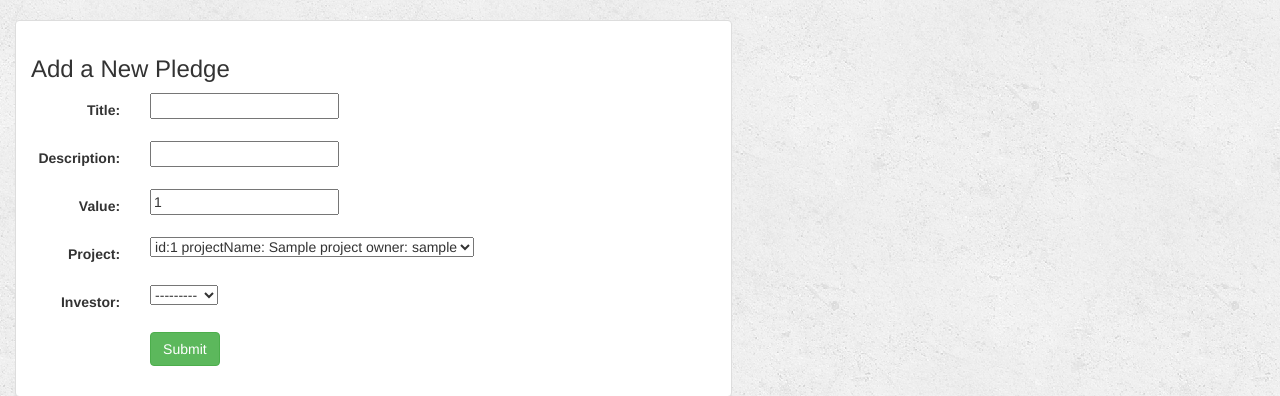
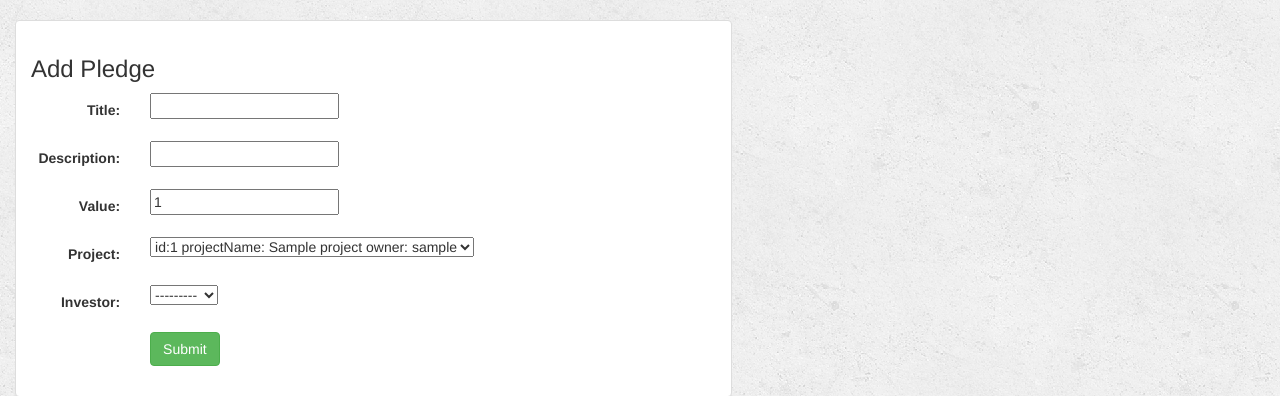
Before and after one commit to antoine-alain-denis/NLPF, a Django app: page /tipz/pledges/add/ in a window 1280 px wide. Shown: the part 52-448 px from the top of the page. Run offline with Django 3.2, Linux system fonts and the light colour scheme; tables that the repository leaves empty hold one stand-in row (values such as "Sample post"); some libraries are stand-ins or nearby versions.

Commit message:
owner can add pledge

```diff
--- a/tipzProject/tipz/templates/tipz/pledge_form.html
+++ b/tipzProject/tipz/templates/tipz/pledge_form.html
@@ -1,5 +1,5 @@
 {% extends 'tipz/base.html' %}
-{% block title %}Add a New Pledge{% endblock %}
+{% block title %}Add Pledge{% endblock %}
 
 {% block body %}
     <div class="container-fluid">
@@ -9,7 +9,7 @@
             <div class="col-sm-12 col-md-7">
                 <div class="panel panel-default">
                     <div class="panel-body">
-                        <h3>Add a New Pledge</h3>
+                        <h3>Add Pledge</h3>
                         {% if error_message %}
                             <p><strong>{{ error_message }}</strong></p>
                         {% endif %}
--- a/tipzProject/tipz/templates/tipz/projectsDetail.html
+++ b/tipzProject/tipz/templates/tipz/projectsDetail.html
@@ -14,7 +14,7 @@
                     <p>Description: {{ project.description }}</p>
 
                     {% if user == project.owner %}
-                        <li class="{% block pledge_create %}{% endblock %}"><a href="{% url 'tipz:pledges-add' %}"><span class="glyphicon glyphicon-eur" aria-hidden="true"></span>&nbsp; Add a Pledge to {{project.name}}</a></li>
+                        <li class="{% block pledge_create %}{% endblock %}"><a href="{% url 'tipz:pledges-add' %}"><span class="glyphicon glyphicon-eur" aria-hidden="true"></span>&nbsp; Add Pledge</a></li>
                     {% endif %}
                 </div>
             </div>
@@ -36,8 +36,8 @@
                 </div>
             </div>
         </div>
+     {% endif %}
      {% endfor %}
-     {% endif %}
    </u1>
 
 {% endblock %}
```
Also changed, not shown: tipzProject/tipz/forms.py (+7 -0 lines).
